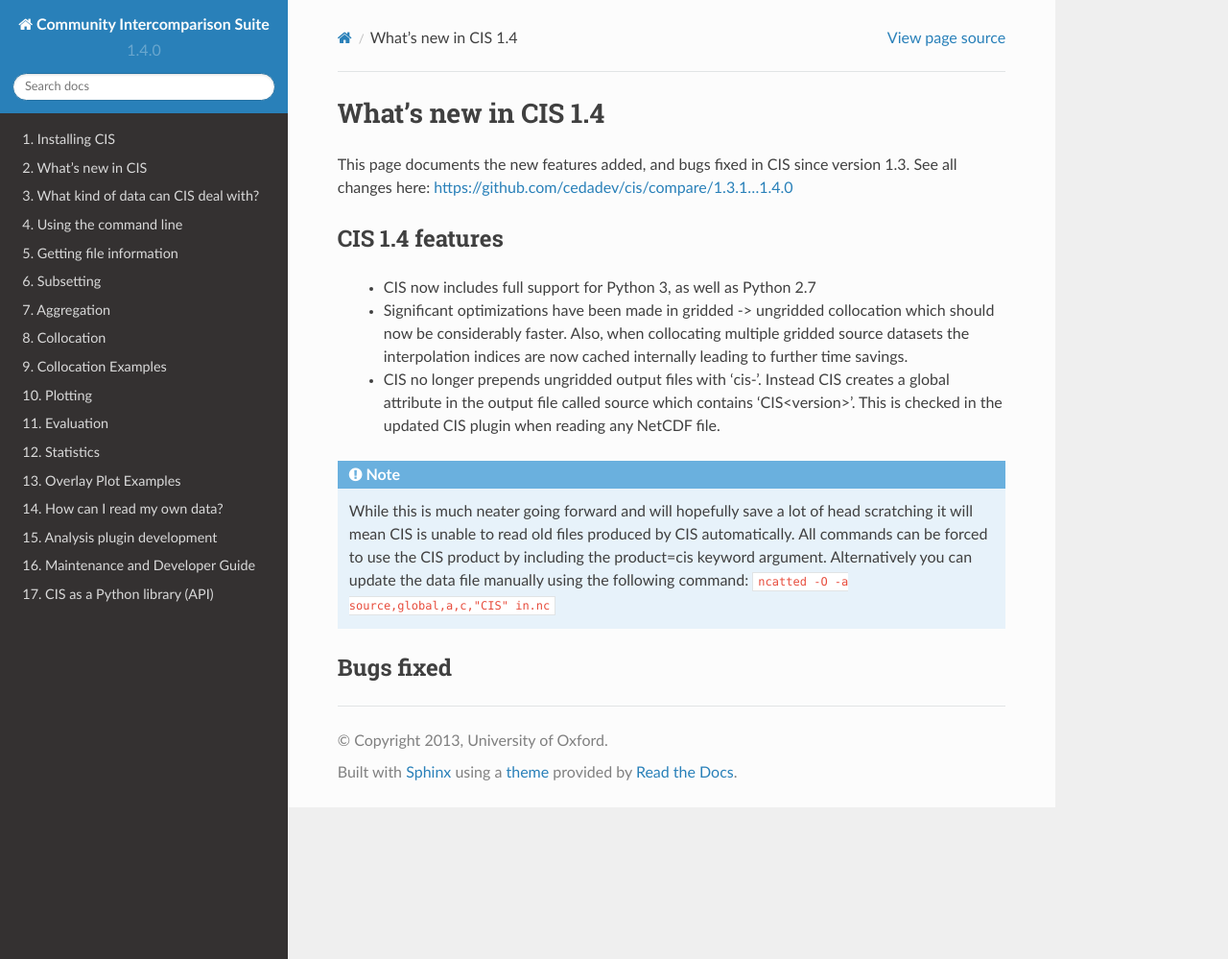
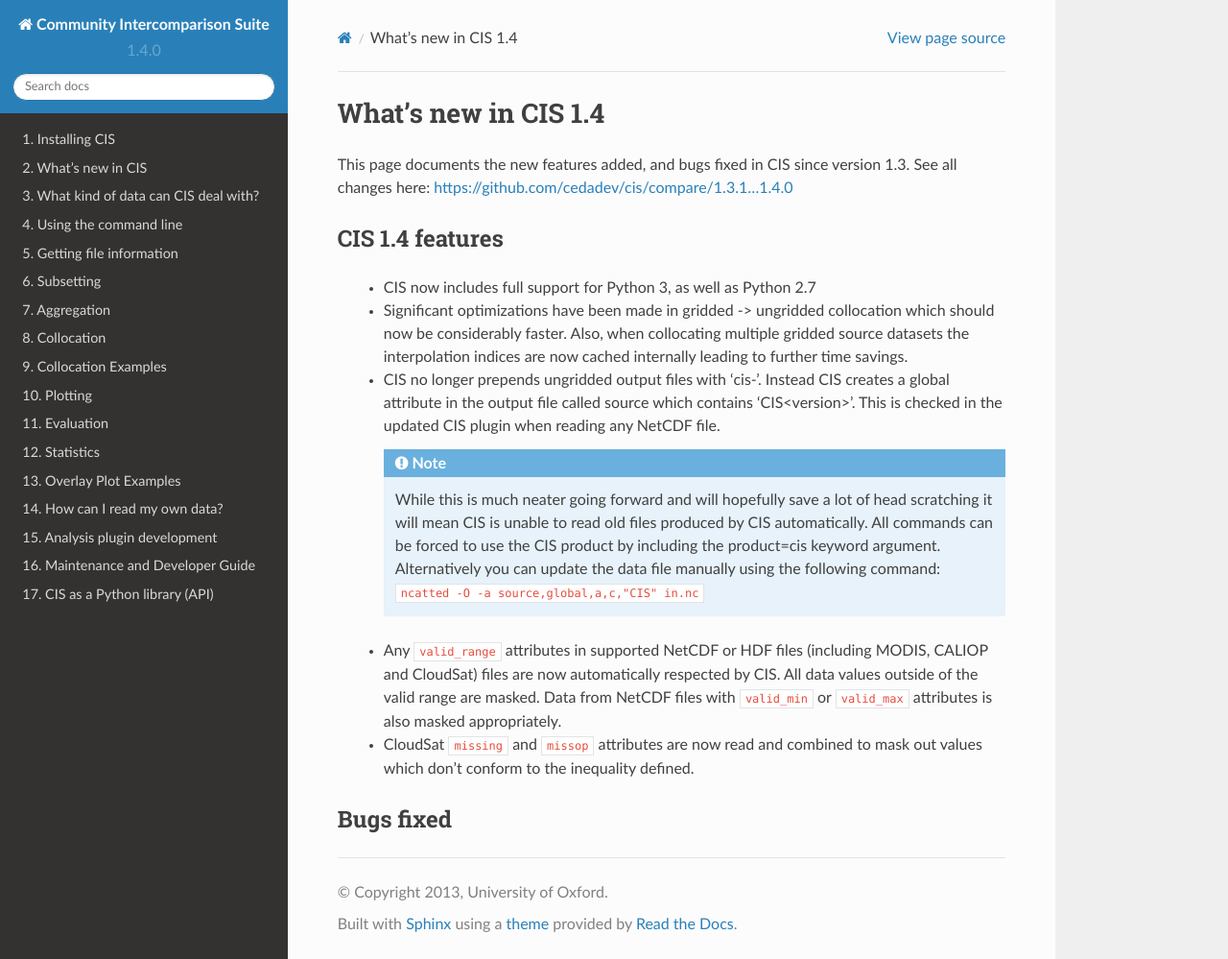
Before and after one commit to cedadev/cis, a Sphinx documentation site: the page built from doc/whats_new_1.4.rst, in a window 1280 px wide and 999 px high. Shown: the whole window at 96% size. Built offline with Sphinx 7.4.7 and the Read the Docs theme 2.0.0, drawn with Linux system fonts in a browser that asks for light colours.

Commit message:
Updating docs

```diff
--- a/doc/whats_new_1.4.rst
+++ b/doc/whats_new_1.4.rst
@@ -16,11 +16,17 @@ CIS 1.4 features
  * CIS no longer prepends ungridded output files with 'cis-'. Instead CIS creates a global attribute in the output file
    called source which contains 'CIS<version>'. This is checked in the updated CIS plugin when reading any NetCDF file.
 
-.. note::
-   While this is much neater going forward and will hopefully save a lot of head scratching it will mean CIS is unable
-   to read old files produced by CIS automatically. All commands can be forced to use the CIS product by including the
-   product=cis keyword argument. Alternatively you can update the data file manually using the following command:
-   ``ncatted -O -a source,global,a,c,"CIS" in.nc``
+   .. note::
+      While this is much neater going forward and will hopefully save a lot of head scratching it will mean CIS is unable
+      to read old files produced by CIS automatically. All commands can be forced to use the CIS product by including the
+      product=cis keyword argument. Alternatively you can update the data file manually using the following command:
+      ``ncatted -O -a source,global,a,c,"CIS" in.nc``
+ * Any ``valid_range`` attributes in supported NetCDF or HDF files (including MODIS, CALIOP and CloudSat) files are now
+   automatically respected by CIS. All data values outside of the valid range are masked. Data from NetCDF files with
+   ``valid_min`` or ``valid_max`` attributes is also masked appropriately.
+ * CloudSat ``missing`` and ``missop`` attributes are now read and combined to mask out values which don't conform to the
+   inequality defined.
+
 
 Bugs fixed
 ==========
```
